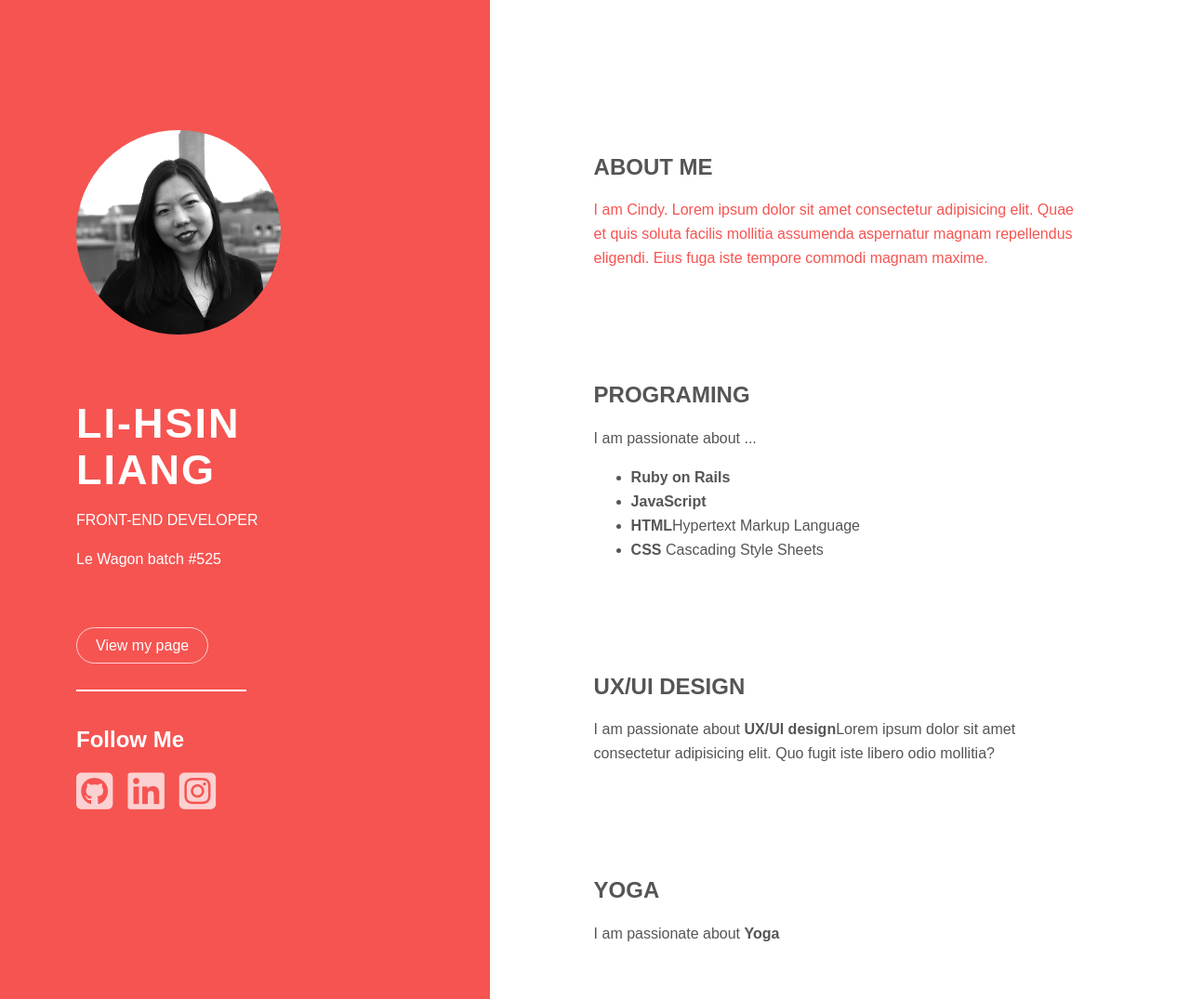
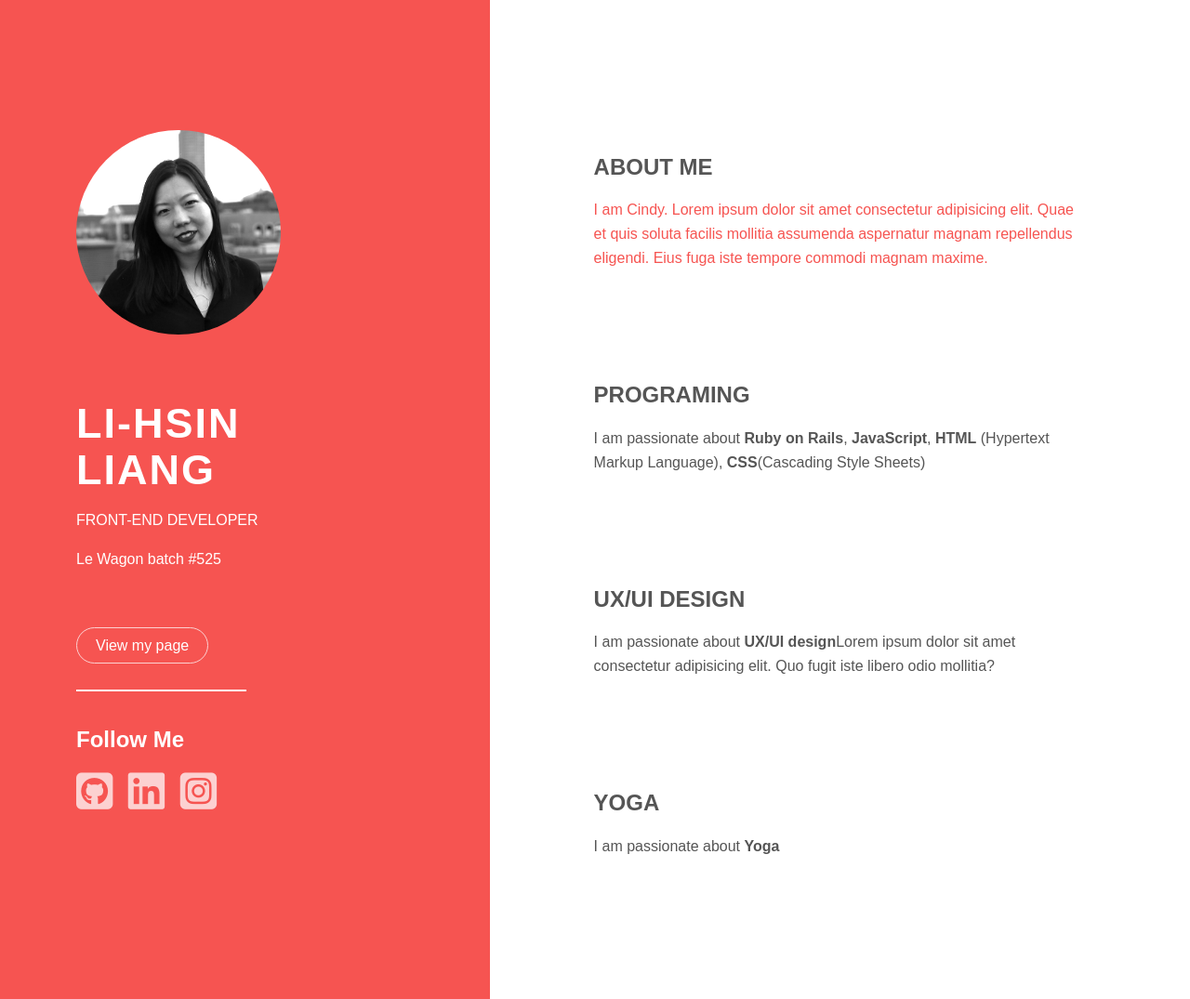
Before and after one commit to Cindywritescode/profile, a plain HTML site: page index.html in a window 1280 px wide. Shown: the top 1075 px of the page at 93% size. Drawn offline with nearby package versions, Linux system fonts and the light colour scheme.

Commit message:
edit text

```diff
--- a/css/style.css
+++ b/css/style.css
@@ -17,7 +17,7 @@
 /* *{
   margin-left:0;
   margin-right:0;
-  margin-top:0; */
+  margin-top:0;
   margin-bottom: 0;
 }  */
 
@@ -100,9 +100,14 @@ hr{
   font-weight: 300;
 }
 
+/* .text-align-left {
+  text-align: left;
+} */
+
 /*- social icon -*/
 li {
   padding-left: 0;
+  list-style: none;
 }
 
 .list-inline {
--- a/index.html
+++ b/index.html
@@ -89,14 +89,9 @@
       </div>
 
       <div class="card-white">
-        <h2 class="text-uppercase">Programing </h2>
-        <p>I am passionate about ...
-        <ul>
-          <li><strong>Ruby on Rails</strong></li>
-          <li><strong>JavaScript</strong></li>
-          <li><strong>HTML</strong>Hypertext Markup Language</li>
-          <li><strong>CSS</strong> Cascading Style Sheets</li>
-        </ul>
+        <h2 class="text-uppercase">Programing</h2>
+        <p>I am passionate about <strong>Ruby on Rails</strong>, <strong>JavaScript</strong>, <strong>HTML</strong>
+          (Hypertext Markup Language), <strong>CSS</strong>(Cascading Style Sheets)
         </p>
       </div>
 
```
